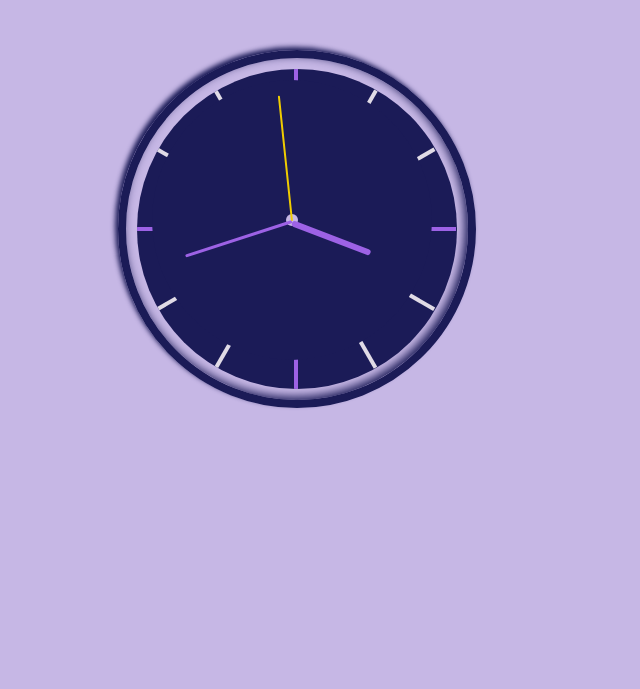
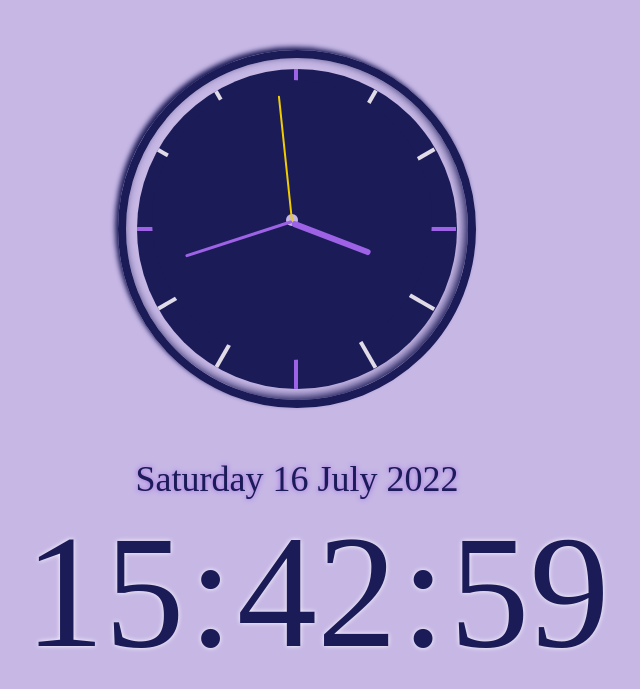
Before and after one commit to jemai-sameh/Clock, a plain HTML site: page index.html in a window 1280 px wide. Shown: the whole page, without its empty margins (343-983 px from the left). Drawn offline with nearby package versions, Linux system fonts and the light colour scheme.

Commit message:
ADD date (day and time) in number  with js for clock

```diff
--- a/css/style.css
+++ b/css/style.css
@@ -1,15 +1,15 @@
 :root {
-    --blue: rgb(27, 27, 87) ;
+    --blue: rgb(27, 27, 87);
     --white: #ffffff;
-    --violet:#c6b7e5;
-    --rose:#9d62e5;
+    --violet: #c6b7e5;
+    --rose: #9d62e5;
 }
 
-body{
+body {
     background-color: #c6b7e5;
 }
 
-.clock{
+.clock {
     border: 8px var(--blue) solid;
     width: 20rem;
     height: 20rem;
@@ -17,11 +17,11 @@ body{
     padding: .7rem;
     margin: auto;
     margin-top: 50px;
-    box-shadow: -3px -3px 5px var(--blue),inset  -3px -3px 10px var(--blue);
+    box-shadow: -3px -3px 5px var(--blue), inset -3px -3px 10px var(--blue);
 
 }
 
-.outClockFace{
+.outClockFace {
     position: relative;
     background: var(--blue);
     overflow: hidden;
@@ -37,7 +37,7 @@ body{
 }
 
 .outClockFace::after,
-  .outClockFace::before{
+.outClockFace::before {
     content: '';
     background: var(--rose);
     position: absolute;
@@ -46,7 +46,7 @@ body{
     left: 49%;
 }
 
-.outClockFace .face{
+.outClockFace .face {
 
     position: absolute;
     width: 3.5px;
@@ -54,6 +54,7 @@ body{
     background: #e0dbe6;
     left: 49%;
 }
+
 .outClockFace .face.face-one {
     -webkit-transform: rotate(30deg);
     -moz-transform: rotate(30deg);
@@ -71,13 +72,14 @@ body{
     -moz-transform: rotate(120deg);
     transform: rotate(120deg)
 }
+
 .outClockFace .face.face-four {
     -webkit-transform: rotate(150deg);
     -moz-transform: rotate(150deg);
     transform: rotate(150deg)
 }
 
-.HandClockFace{
+.HandClockFace {
     background-color: var(--blue);
     margin: auto;
     position: absolute;
@@ -87,6 +89,7 @@ body{
     margin-left: 15px;
     border-radius: 100%;
 }
+
 .HandClockFace::before {
     content: '';
     position: absolute;
@@ -101,7 +104,7 @@ body{
 }
 
 
-.HandClockFace .hand{
+.HandClockFace .hand {
     width: 50%;
     right: 50%;
     height: 6px;
@@ -113,6 +116,7 @@ body{
     transform: rotate(90deg);
     transition-timing-function: cubic-bezier(0.1, 2.7, 0.58, 1);
 }
+
 .hand.hour-hand {
     width: 30%;
     z-index: 3;
@@ -129,3 +133,28 @@ body{
     width: 45%;
     height: 2px;
 }
+
+.dateTime {
+    margin: 50px auto;
+    color: var(--blue);
+}
+
+.Date {
+    font-size: 36px;
+    text-align: center;
+    text-shadow: 0 0 5px var(--rose);
+}
+
+
+ul {
+    margin: 0 auto;
+    list-style: none;
+    text-align: center;
+}
+
+ul li {
+    display: inline;
+    font-size: 10em;
+    text-align: center;
+    text-shadow: 0 0 5px var(--white);
+}
--- a/index.html
+++ b/index.html
@@ -22,11 +22,18 @@
             <div class="hand second-hand"></div>
         </div>
     </div>
-    <div class="date">
-        <span class="hour"></span>
-        <span class="minute"></span>
-        <span class="second"></span>
+    <div class="dateTime">
+        <div class="Date"></div>
+      <ul>
+          <li id="hour"></li>
+          <li id="point">:</li>
+          <li id="minute"></li>
+          <li id="point">:</li>
+          <li id="second"></li>
+      </ul>
     </div>
+    <script type="text/javascript" src="http://code.jquery.com/jquery-1.8.3.min.js"></script>
+
 
     <script src="./js/script.js"></script>
 </body>
--- a/js/script.js
+++ b/js/script.js
@@ -1,10 +1,17 @@
 const secondHand = document.querySelector('.second-hand');
 const minuteHand = document.querySelector('.minute-hand');
 const hourHand = document.querySelector('.hour-hand');
-const dateTime = document.querySelector('.date');
+const dateTimeDay = document.querySelector('.Date');
+const dateTimeSecond = document.querySelector('#second');
+const dateTimeHour = document.querySelector('#hour');
+const dateTimeMinute = document.querySelector('#minute');
 
-let setDate=()=>{
-    const currentDate=new Date();
+
+var monthNames = [ "January", "February", "March", "April", "May", "June", "July", "August", "September", "October", "November", "December" ];
+var dayNames= ["Sunday","Monday","Tuesday","Wednesday","Thursday","Friday","Saturday"]
+
+let setDate=(currentDate)=>{
+    console.log(currentDate.getHours())
     return {
         hour: currentDate.getHours()*30 + ((currentDate.getMinutes()/2)) + 90,
         minute: currentDate.getMinutes() *6 + 90,
@@ -12,9 +19,20 @@ let setDate=()=>{
     }
 
 }
+let setDateTime=(currentDate)=>{
+    dateTimeDay.textContent =dayNames[currentDate.getDay()] + " " + currentDate.getDate() + ' ' + monthNames[currentDate.getMonth()] + ' ' + currentDate.getFullYear();
+    dateTimeSecond.textContent= (currentDate.getSeconds() < 10 ? "0" : ""  )+ currentDate.getSeconds();
+    dateTimeMinute.textContent= (currentDate.getMinutes() < 10 ? "0" : ""  )+ currentDate.getMinutes();
+    dateTimeHour.textContent= (currentDate.getHours() < 10 ? "0" : ""  )+ currentDate.getHours();
+
+}
 
 const setStyle=()=>{
-    let clock=setDate();
+    const currentDate=new Date();
+
+    let clock=setDate(currentDate);
+    let clockDayTime=setDateTime(currentDate)
+
     secondHand.style.transform = `rotate(${clock.second}deg)`;
     minuteHand.style.transform = `rotate(${clock.minute}deg)`;
     hourHand.style.transform = `rotate(${clock.hour}deg)`;
```
Also changed, not shown: js/DateTime.js (added, +28 -0 lines). Lines whose indentation alone changed are shown as unchanged.
